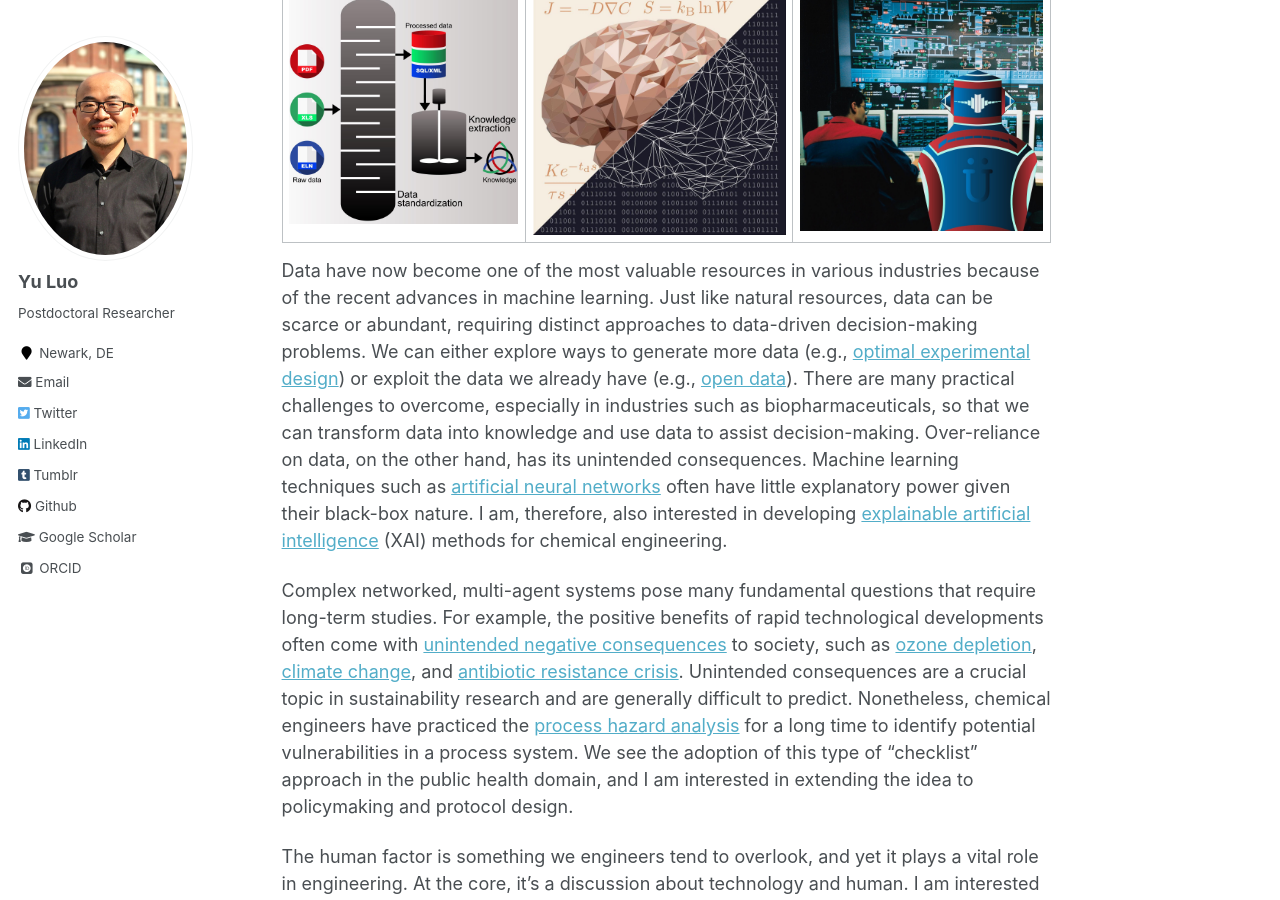
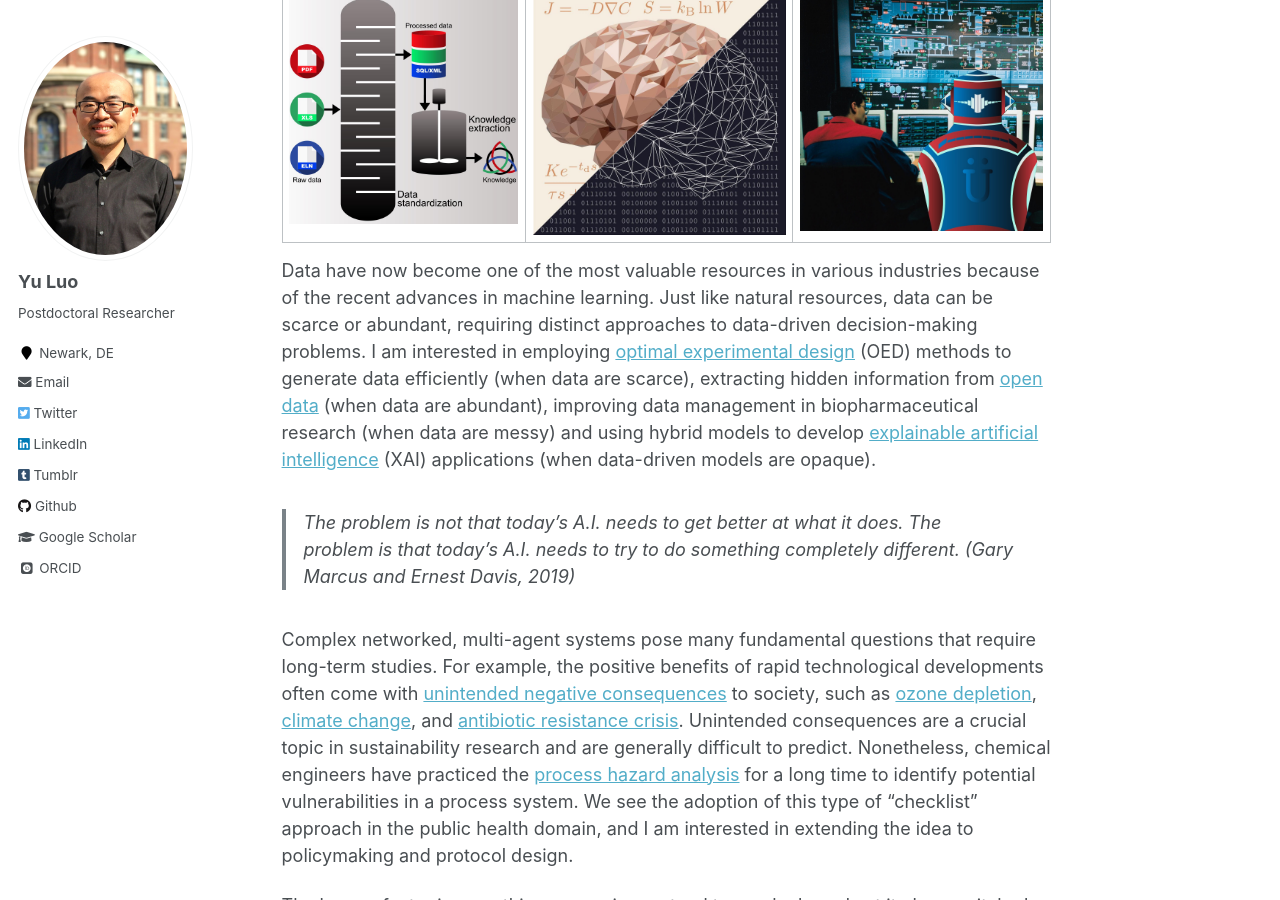
Before and after one commit to l16cn/l16cn.github.io, a Jekyll site: the page built from _pages/about.md, in a window 1280 px wide and 900 px high, scrolled down 472 px. Built offline with Jekyll 4.4.1, drawn with Linux system fonts in a browser that asks for light colours; some web fonts are replaced.

Commit message:
r2020: data pitch

```diff
--- a/_pages/about.md
+++ b/_pages/about.md
@@ -16,7 +16,11 @@ My core research interests are data, complex systems, and the human factor under
 | :--------------------: | :--------------------: | :---------------------: |
 | ![](images/distill-lite.jpg) | ![](images/brain-lite.jpg) | ![](images/robot2-lite.jpg) |
 
-Data have now become one of the most valuable resources in various industries because of the recent advances in machine learning. Just like natural resources, data can be scarce or abundant, requiring distinct approaches to data-driven decision-making problems. We can either explore ways to generate more data (e.g., [optimal experimental design](https://en.wikipedia.org/wiki/Optimal_design)) or exploit the data we already have (e.g., [open data](https://www.data.gov)). There are many practical challenges to overcome, especially in industries such as biopharmaceuticals, so that we can transform data into knowledge and use data to assist decision-making. Over-reliance on data, on the other hand, has its unintended consequences. Machine learning techniques such as [artificial neural networks](https://en.wikipedia.org/wiki/Artificial_neural_network) often have little explanatory power given their black-box nature. I am, therefore, also interested in developing [explainable artificial intelligence](https://en.wikipedia.org/wiki/Explainable_artificial_intelligence) (XAI) methods for chemical engineering.
+Data have now become one of the most valuable resources in various industries because of the recent advances in machine learning. Just like natural resources, data can be scarce or abundant, requiring distinct approaches to data-driven decision-making problems. I am interested in employing [optimal experimental design](https://en.wikipedia.org/wiki/Optimal_design) (OED) methods to generate data efficiently (when data are scarce), extracting hidden information from [open data](https://www.data.gov) (when data are abundant), improving data management in biopharmaceutical research (when data are messy) and using hybrid models to develop [explainable artificial intelligence](https://en.wikipedia.org/wiki/Explainable_artificial_intelligence) (XAI) applications (when data-driven models are opaque).
+
+<!-- We can either explore ways to generate more data (e.g., [optimal experimental design](https://en.wikipedia.org/wiki/Optimal_design)) or exploit the data we already have (e.g., [open data](https://www.data.gov)). There are many practical challenges to overcome, especially in industries such as biopharmaceuticals, so that we can transform data into knowledge and use data to assist decision-making. Over-reliance on data, on the other hand, has its unintended consequences. Machine learning techniques such as [artificial neural networks](https://en.wikipedia.org/wiki/Artificial_neural_network) often have little explanatory power given their black-box nature. I am, therefore, also interested in developing [explainable artificial intelligence](https://en.wikipedia.org/wiki/Explainable_artificial_intelligence) (XAI) methods for chemical engineering. -->
+
+> The problem is not that today’s A.I. needs to get better at what it does. The problem is that today’s A.I. needs to try to do something completely different. (Gary Marcus and Ernest Davis, 2019)
 
 Complex networked, multi-agent systems pose many fundamental questions that require long-term studies. For example, the positive benefits of rapid technological developments often come with [unintended negative consequences](https://en.wikipedia.org/wiki/Unintended_consequences) to society, such as [ozone depletion](https://en.wikipedia.org/wiki/Ozone_depletion), [climate change](https://en.wikipedia.org/wiki/Climate_change), and [antibiotic resistance crisis](https://www.ncbi.nlm.nih.gov/pmc/articles/PMC4378521/). Unintended consequences are a crucial topic in sustainability research and are generally difficult to predict. Nonetheless, chemical engineers have practiced the [process hazard analysis](https://en.wikipedia.org/wiki/Process_hazard_analysis) for a long time to identify potential vulnerabilities in a process system. We see the adoption of this type of "checklist" approach in the public health domain, and I am interested in extending the idea to policymaking and protocol design.
 
```
Also changed, not shown: 1 other file.
